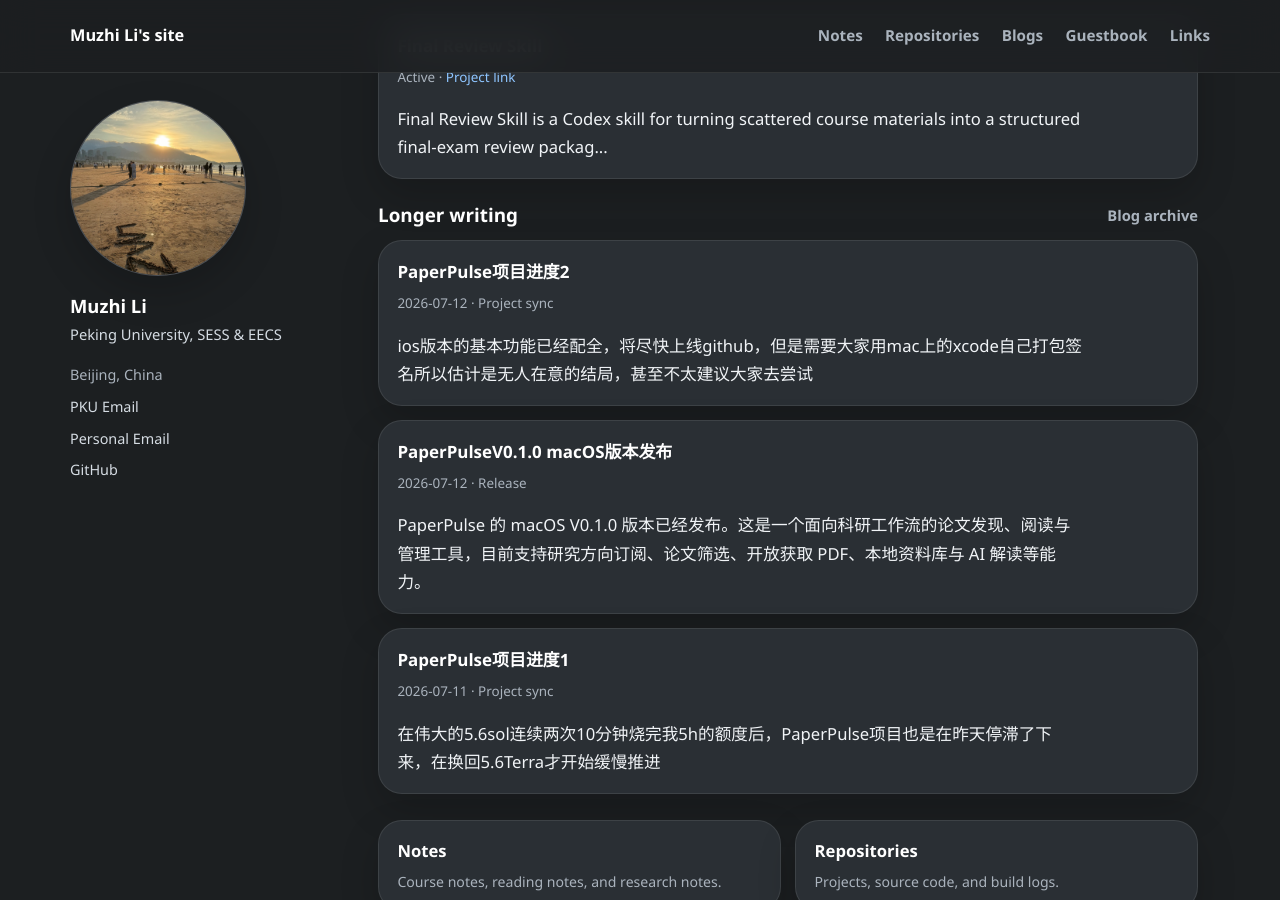
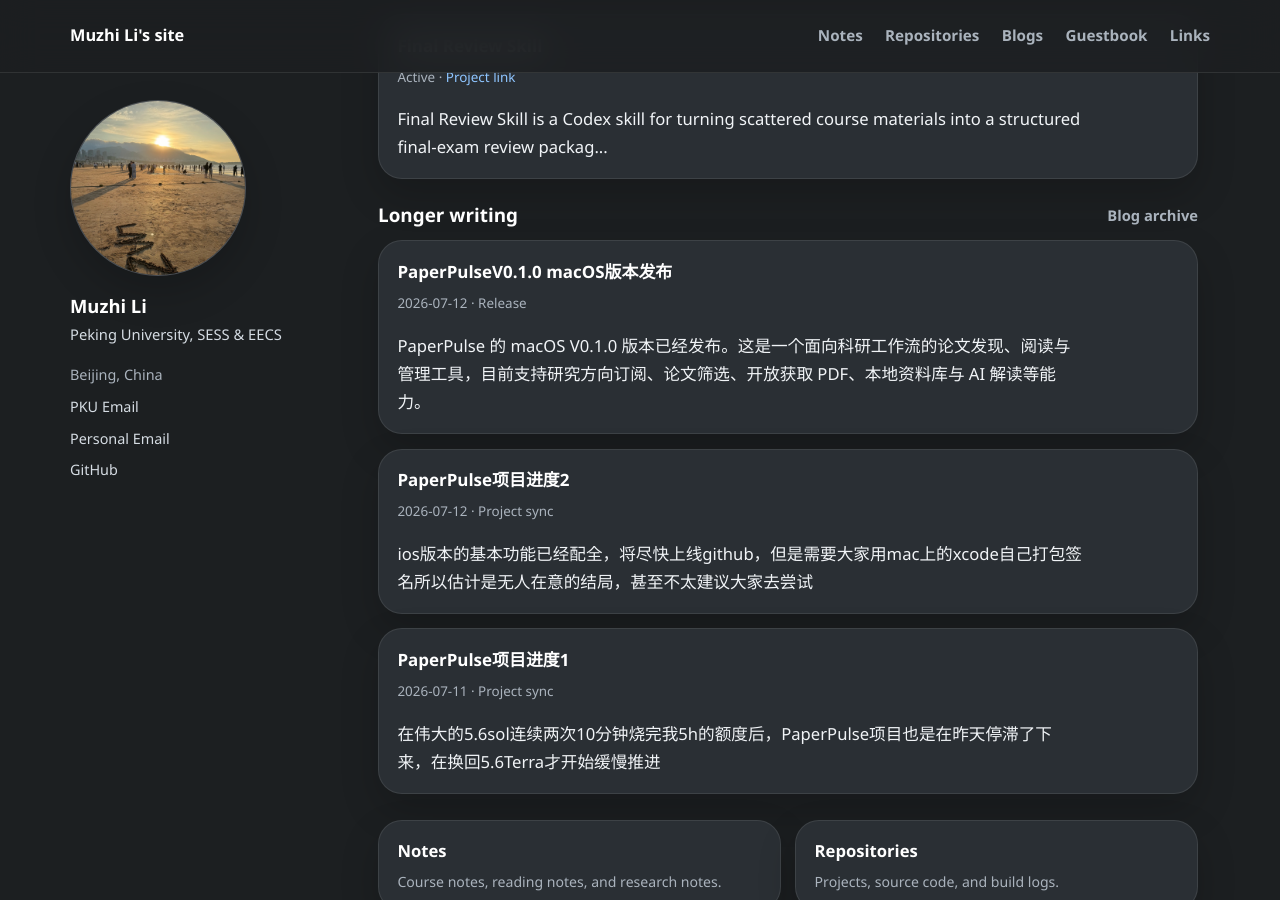
Before and after one commit to GabrielMu2006/GabrielMu2006.github.io, a Jekyll site: the page built from _pages/about.md, in a window 1280 px wide and 900 px high, scrolled down 976 px. Built offline with Jekyll 4.4.1, drawn with Linux system fonts in a browser that asks for light colours; comment, search, counter and statistics services are not loaded.

Commit message:
Add explicit blog ordering

```diff
--- a/_pages/about.md
+++ b/_pages/about.md
@@ -71,7 +71,7 @@ hide_title: true
     <a href="{{ '/Blogs/' | relative_url }}">Blog archive</a>
   </div>
   <div class="home-card-list">
-    {% assign recent_blogs = site.Blogs | sort: "date" | reverse %}
+    {% assign recent_blogs = site.Blogs | sort: "order" | reverse %}
     {% if recent_blogs.size > 0 %}
       {% for item in recent_blogs limit:3 %}
         <article class="home-card">
```
Also changed, not shown: _Blogs/paperpulse-v0-1-0-macos-release.md (+1 -0 lines), _Blogs/personal-site-launch.md (+1 -0 lines), _Blogs/project-sync-260711.md (+1 -0 lines), _Blogs/project-sync-260712.md (+1 -0 lines), _pages/Blogs.md (+1 -1 lines).
